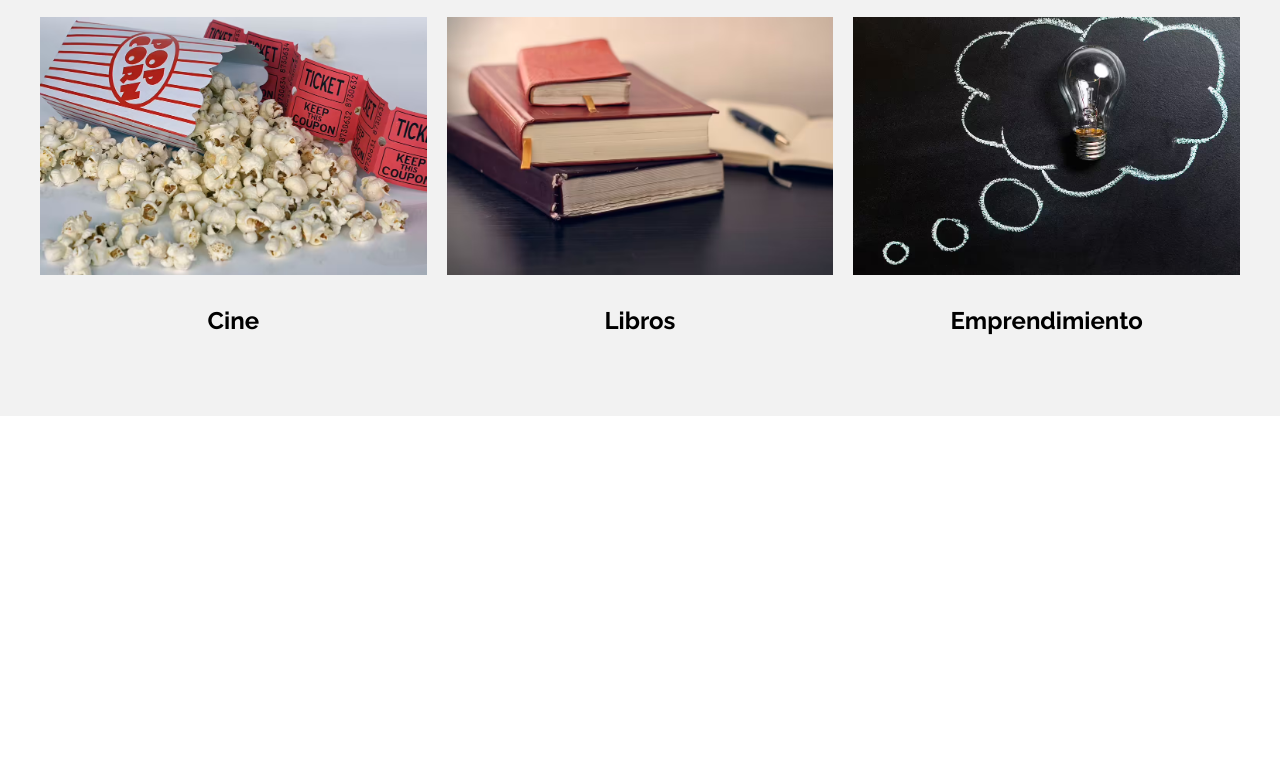
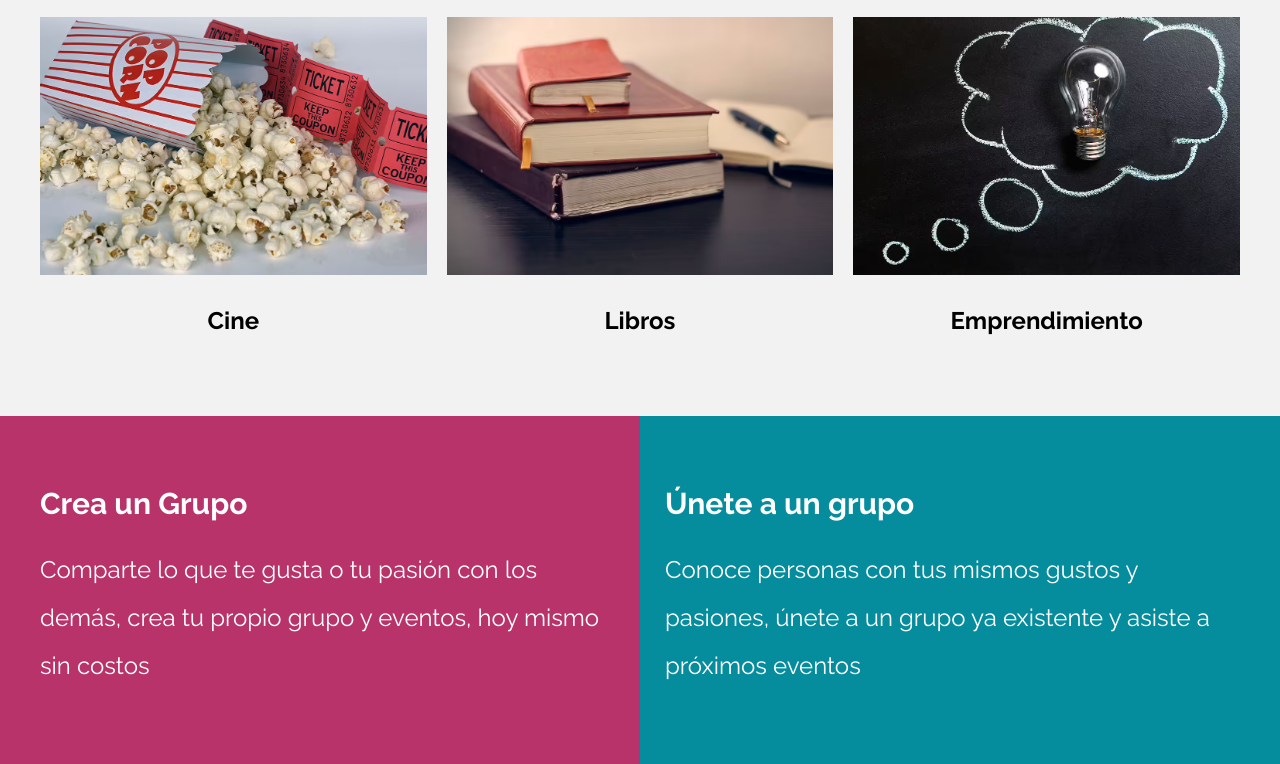
Before and after one commit to joelcascar/Proyecto-Meeti, a website: page index.html in a window 1280 px wide. Shown: the part 2833-3597 px from the top of the page. Before the commit the page ends 3249 px from the top, so only its background shows below. Drawn offline with Linux system fonts and the light colour scheme.

Commit message:
grupos finalizado

```diff
--- a/index.html
+++ b/index.html
@@ -255,6 +255,21 @@
         </ul>
     </section>
 
+    <!-- Sección Grupos -->
+
+    <section class="grupos">
+        <div class="grupos__grid contenedor">
+            <div class="grupo">
+                <h3 class="grupo__heading">Crea un Grupo</h3>
+                <p class="grupo__texto">Comparte lo que te gusta o tu pasión con los demás, crea tu propio grupo y eventos, hoy mismo sin costos</p>
+            </div>
+            <div class="grupo">
+                <h3 class="grupo__heading">Únete a un grupo</h3>
+                <p class="grupo__texto">Conoce personas con tus mismos gustos y pasiones, únete a un grupo ya existente y asiste a próximos eventos</p>
+            </div>
+        </div>
+    </section>
+
     <script src="build/js/app.js"></script>
 </body>
 </html>
--- /dev/null
+++ b/src/scss/ui/contenido/_grupos.scss
@@ -0,0 +1,31 @@
+@use "base/mixins" as m;
+@use "base/variables" as v;
+
+.grupos{
+    color: v.$blanco;
+    padding: 5rem 0;
+    background-image: linear-gradient(to bottom, v.$primario 0%, v.$primario 50%, v.$secundario 50%, v.$secundario 100%);
+    @include m.tablet{
+        background-image: linear-gradient(to right, v.$primario 0%, v.$primario 50%, v.$secundario 50%, v.$secundario 100%);
+    }
+
+
+    &__grid{
+        @include m.grid(1,5rem);
+        @include m.tablet{
+            @include m.grid(2,5rem);
+        }
+    }
+}
+
+.grupo{
+    &__heading{
+        font-size: 3rem;
+    }
+
+    &__texto{
+        color: v.$blanco;
+        line-height: 2;
+        font-size: 2.4rem;
+    }
+}
--- a/src/scss/ui/contenido/_index.scss
+++ b/src/scss/ui/contenido/_index.scss
@@ -2,3 +2,4 @@
 @forward "busqueda";
 @forward "eventos";
 @forward "categorias";
+@forward "grupos";
```
Also changed, not shown: build/css/app.css, 1 other file.
